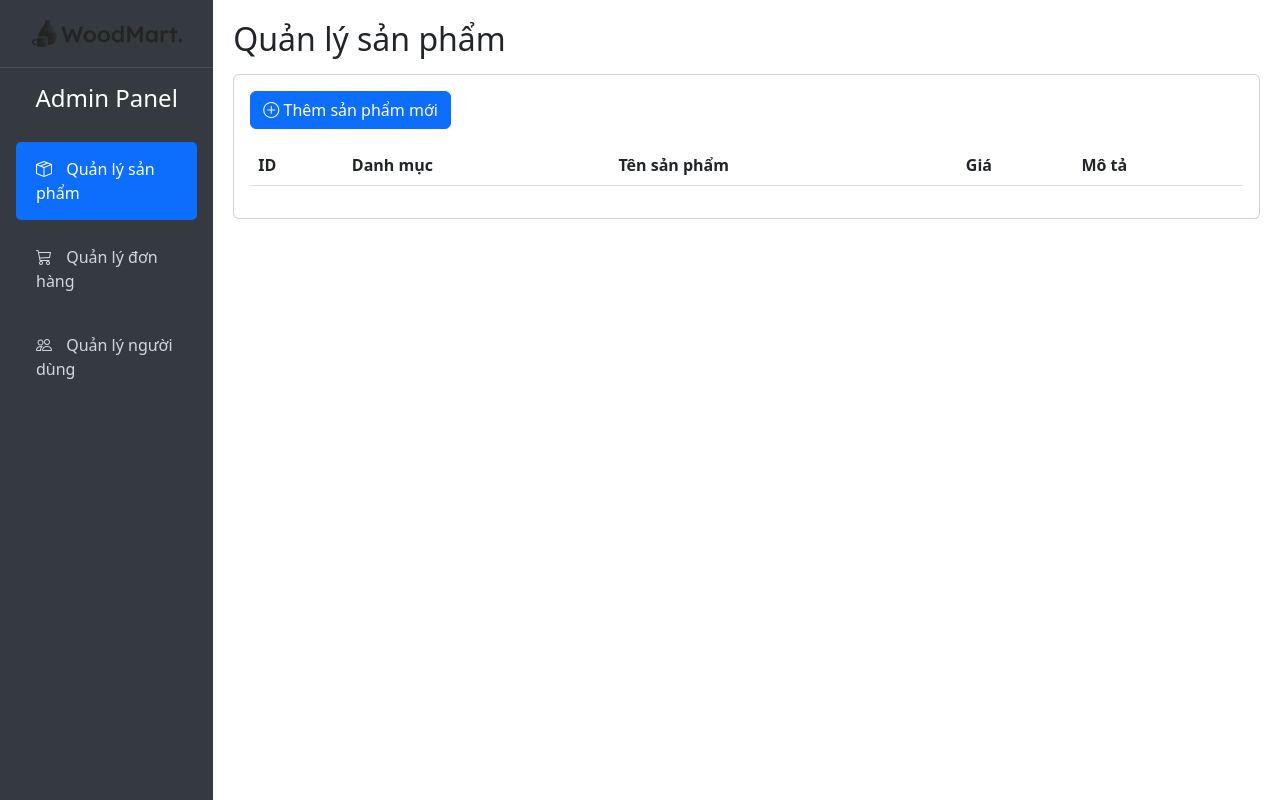
After one commit to LeMinhHuuLuan/Web_Thu_Cong_My_Nghe, a PHP site: page /auth/admin/admin.php in a window 1280 px wide. The commit adds this page. Run offline with PHP 8.4, Linux system fonts and the light colour scheme; lists and menus that the app fills with data are empty.

```diff
--- /dev/null
+++ b/auth/admin/admin.php
@@ -0,0 +1,207 @@
+<!DOCTYPE html>
+<html lang="en">
+    <head>
+        <meta charset="UTF-8" />
+        <meta name="viewport" content="width=device-width, initial-scale=1.0" />
+        <title>Admin Dashboard - Handicraft</title>
+        <link
+            href="https://cdn.jsdelivr.net/npm/bootstrap@5.3.0/dist/css/bootstrap.min.css"
+            rel="stylesheet"
+        />
+        <link
+            rel="stylesheet"
+            href="https://cdn.jsdelivr.net/npm/bootstrap-icons@1.11.0/font/bootstrap-icons.css"
+        />
+        <style>
+            .sidebar {
+                min-height: 100vh;
+                background-color: #343a40;
+                color: white;
+            }
+            .logo-container {
+                padding: 20px;
+                text-align: center;
+                border-bottom: 1px solid rgba(255, 255, 255, 0.1);
+            }
+            .logo-container img {
+                max-width: 150px;
+                height: auto;
+            }
+            .sidebar .nav-link {
+                color: rgba(255, 255, 255, 0.8);
+                padding: 15px 20px;
+                margin: 5px 0;
+                border-radius: 5px;
+            }
+            .sidebar .nav-link:hover {
+                background-color: rgba(238, 232, 232, 0.1);
+                color: white;
+            }
+            .sidebar .nav-link.active {
+                background-color: #0d6efd;
+                color: white;
+            }
+            .sidebar .nav-link i {
+                margin-right: 10px;
+            }
+            .main-content {
+                padding: 20px;
+            }
+            .content-section {
+                display: none;
+            }
+            .content-section.active {
+                display: block;
+            }
+
+            .p-3 h4{
+               text-align: center;
+            }
+        </style>
+    </head>
+    <body>
+        <div class="container-fluid">
+            <div class="row">
+                <!-- Sidebar -->
+                <div class="col-md-3 col-lg-2 px-0 sidebar">
+                    <div class="logo-container">
+                        <a href="../../index.php">
+                             <img
+                                 src="../../img/w-hmp-logo-full-dark.svg"
+                                 alt="Admin Logo"
+                                 id="adminLogo"
+                             />
+                        </a>
+                    </div>
+                    <div class="p-3">
+                        <h4 class="text-white">Admin Panel</h4>
+                    </div>
+                    <nav class="nav flex-column px-3">
+                        <a class="nav-link active" href="#" data-section="products">
+                            <i class="bi bi-box-seam"></i> Quản lý sản phẩm
+                        </a>
+                        <a class="nav-link" href="#" data-section="orders">
+                            <i class="bi bi-cart3"></i> Quản lý đơn hàng
+                        </a>
+                        <a class="nav-link" href="#" data-section="users">
+                            <i class="bi bi-people"></i> Quản lý người dùng
+                        </a>
+                    </nav>
+                </div>
+
+                <!-- Main Content -->
+                <div class="col-md-9 col-lg-10 main-content">
+                    <!-- Products Section -->
+                    <div id="products" class="content-section active">
+                        <h2>Quản lý sản phẩm</h2>
+                        <div class="card mt-3">
+                            <div class="card-body">
+                                <button class="btn btn-primary mb-3">
+                                    <i class="bi bi-plus-circle"></i> Thêm sản
+                                    phẩm mới
+                                </button>
+                                <div class="table-responsive">
+                                    <table class="table table-striped">
+                                        <thead>
+                                            <tr>
+                                                <th>ID</th>
+                                                <th>Danh mục</th>
+                                                <th>Tên sản phẩm</th>
+                                                <th>Giá</th>
+                                                <th>Mô tả</th>
+                                            </tr>
+                                        </thead>
+                                        <tbody>
+                                            <!-- Product data will be loaded here -->
+                                        </tbody>
+                                    </table>
+                                </div>
+                            </div>
+                        </div>
+                    </div>
+
+                    <!-- Orders Section -->
+                    <div id="orders" class="content-section">
+                        <h2>Quản lý đơn hàng</h2>
+                        <div class="card mt-3">
+                            <div class="card-body">
+                                <div class="table-responsive">
+                                    <table class="table table-striped">
+                                        <thead>
+                                            <tr>
+                                                <th>Mã đơn hàng</th>
+                                                <th>Khách hàng</th>
+                                                <th>Tổng tiền</th>
+                                                <th>Trạng thái</th>
+                                            </tr>
+                                        </thead>
+                                        <tbody>
+                                            <!-- Order data will be loaded here -->
+                                        </tbody>
+                                    </table>
+                                </div>
+                            </div>
+                        </div>
+                    </div>
+
+                    <!-- Users Section -->
+                    <div id="users" class="content-section">
+                        <h2>Quản lý người dùng</h2>
+                        <div class="card mt-3">
+                            <div class="card-body">
+                                <div class="table-responsive">
+                                    <table class="table table-striped">
+                                        <thead>
+                                            <tr>
+                                                <th>ID</th>
+                                                <th>Tên người dùng</th>
+                                                <th>Email</th>
+                                                <th>Số điện thoại</th>
+                                                <th>Địa chỉ</th>
+                                                <th>Vai trò</th>
+                                            </tr>
+                                        </thead>
+                                        <tbody>
+                                            <!-- User data will be loaded here -->
+                                        </tbody>
+                                    </table>
+                                </div>
+                            </div>
+                        </div>
+                    </div>
+                </div>
+            </div>
+        </div>
+
+        <script src="https://cdn.jsdelivr.net/npm/bootstrap@5.3.0/dist/js/bootstrap.bundle.min.js"></script>
+        <script>
+            // Handle navigation
+            document.querySelectorAll(".nav-link").forEach((link) => {
+                link.addEventListener("click", (e) => {
+                    e.preventDefault();
+
+                    // Remove active class from all links and sections
+                    document
+                        .querySelectorAll(".nav-link")
+                        .forEach((l) => l.classList.remove("active"));
+                    document
+                        .querySelectorAll(".content-section")
+                        .forEach((s) => s.classList.remove("active"));
+
+                    // Add active class to clicked link and corresponding section
+                    link.classList.add("active");
+                    const sectionId = link.getAttribute("data-section");
+                    document.getElementById(sectionId).classList.add("active");
+                });
+            });
+
+            // Function to update logo
+            function updateLogo(logoPath) {
+                const logoElement = document.getElementById("adminLogo");
+                if (logoElement) {
+                    logoElement.src = logoPath;
+                }
+            }
+        </script>
+    </body>
+</html>
--- a/auth/backend/filterWithCookie.php
+++ b/auth/backend/filterWithCookie.php
@@ -10,10 +10,9 @@ if ($checkCookie != null): ?>
             <li class="dropdown-item text-muted"><?= htmlspecialchars($checkCookie['full_name']) ?></li>
             <li><hr class="dropdown-divider"></li>
             <?php if ($checkCookie['role_id'] == 1): ?>
-                <li><a class="dropdown-item" href="#">Quản lý</a></li>
+                <li><a class="dropdown-item" href="./auth/admin/admin.php">Quản lý</a></li>
             <?php endif; ?>
             <li><a class="dropdown-item" href="#">Hồ sơ</a></li>
-            <li><a class="dropdown-item" href="#">Cài đặt</a></li>
             <li><hr class="dropdown-divider"></li>
             <li><a class="dropdown-item text-danger" href="/handicraft/auth/backend/logoutCookie.php">Đăng Xuất</a></li>
         </ul>
--- a/header.php
+++ b/header.php
@@ -10,7 +10,7 @@
         <link rel="stylesheet" href="css/footer.css"/>
         <link rel="stylesheet" href="css/banner_slide.css"/>
         <link rel="stylesheet" href="css/bootstrap.css">
-        <link rel="stylesheet" href="css/content.css">
+        <link rel="stylesheet" href="css/shop.css">
         <link rel="stylesheet" href="fonts_icon/fontawesome-free-6.7.1-web/fontawesome-free-6.7.1-web/css/all.css  ">
 </head>
 
```
Also changed, not shown: css/banner_slide.css (+32 -5 lines), index.php (+17 -0 lines), product_details.php (deleted, +0 -95 lines), css/shop.css (renamed from css/content.css), img/index/middle-content-pic_2.jpg (added), 1 other file.
